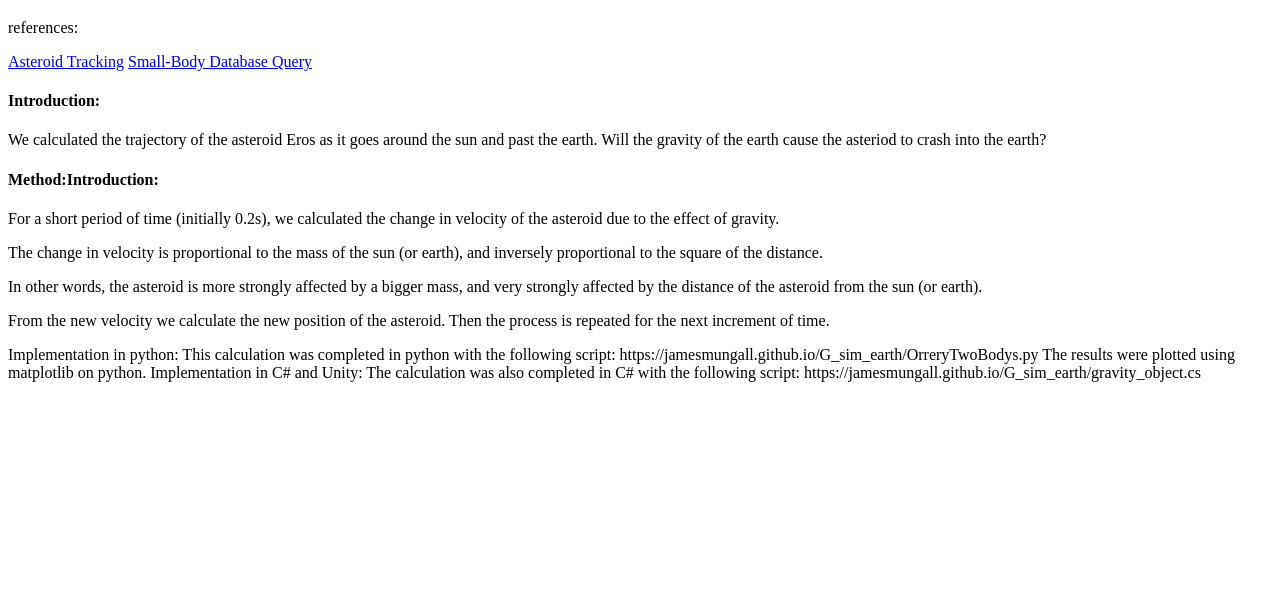
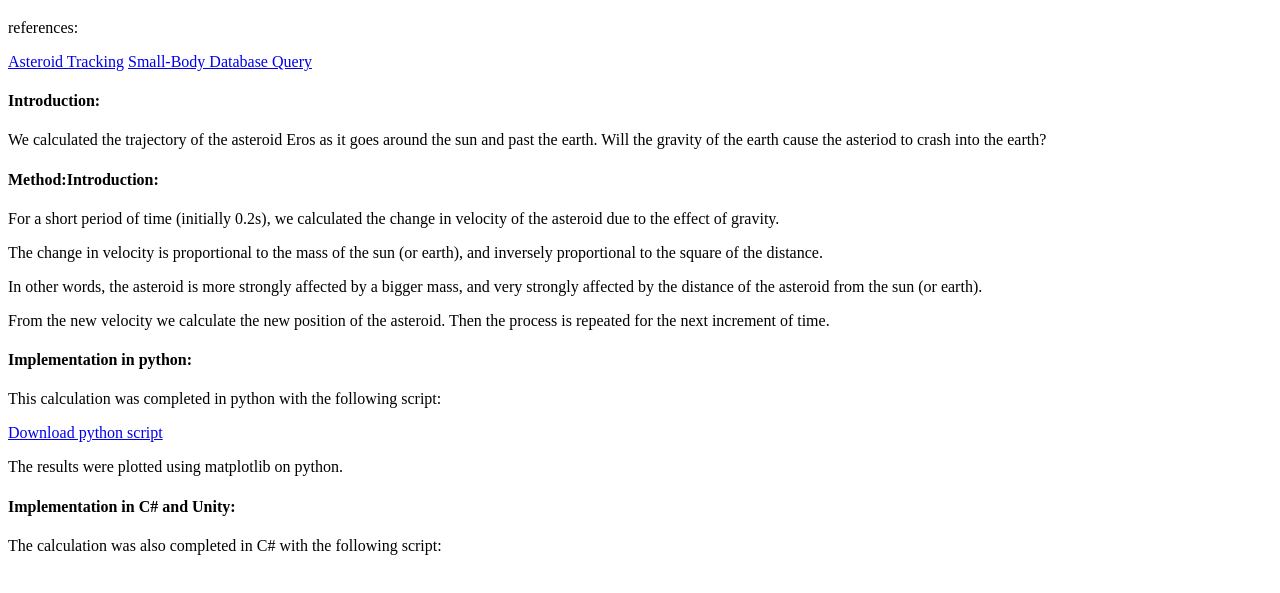
Before and after one commit to jamesmungall/G_sim_earth, a plain HTML site: page index.html in a window 1280 px wide. Shown: the part 61-654 px from the top of the page. Drawn offline with Linux system fonts and the light colour scheme.

Commit message:
Update index.html

```diff
--- a/index.html
+++ b/index.html
@@ -42,21 +42,28 @@ From the new velocity we calculate the new position of the asteroid.
 
 Then the process is repeated for the next increment of time.
   </p>
-
+<h4>
 Implementation in python:
-
+</h4>
+  <p>
 This calculation was completed in python with the following script:
-
-https://jamesmungall.github.io/G_sim_earth/OrreryTwoBodys.py
-
+</p>
+  <p>
+<a href = 'https://jamesmungall.github.io/G_sim_earth/OrreryTwoBodys.py'>Download python script</a>
+</p>
+  <p>
 The results were plotted using matplotlib on python.
-
-
+</p>
+<h4>
 Implementation in C# and Unity:
-
+</h4>
+  <p>
 The calculation was also completed in C# with the following script:
-
-https://jamesmungall.github.io/G_sim_earth/gravity_object.cs
+</p>
+  <p>
+<a href = 'https://jamesmungall.github.io/G_sim_earth/gravity_object.cs>Download C# script</a>
+</p>
+ </body>
 
 
 
```
